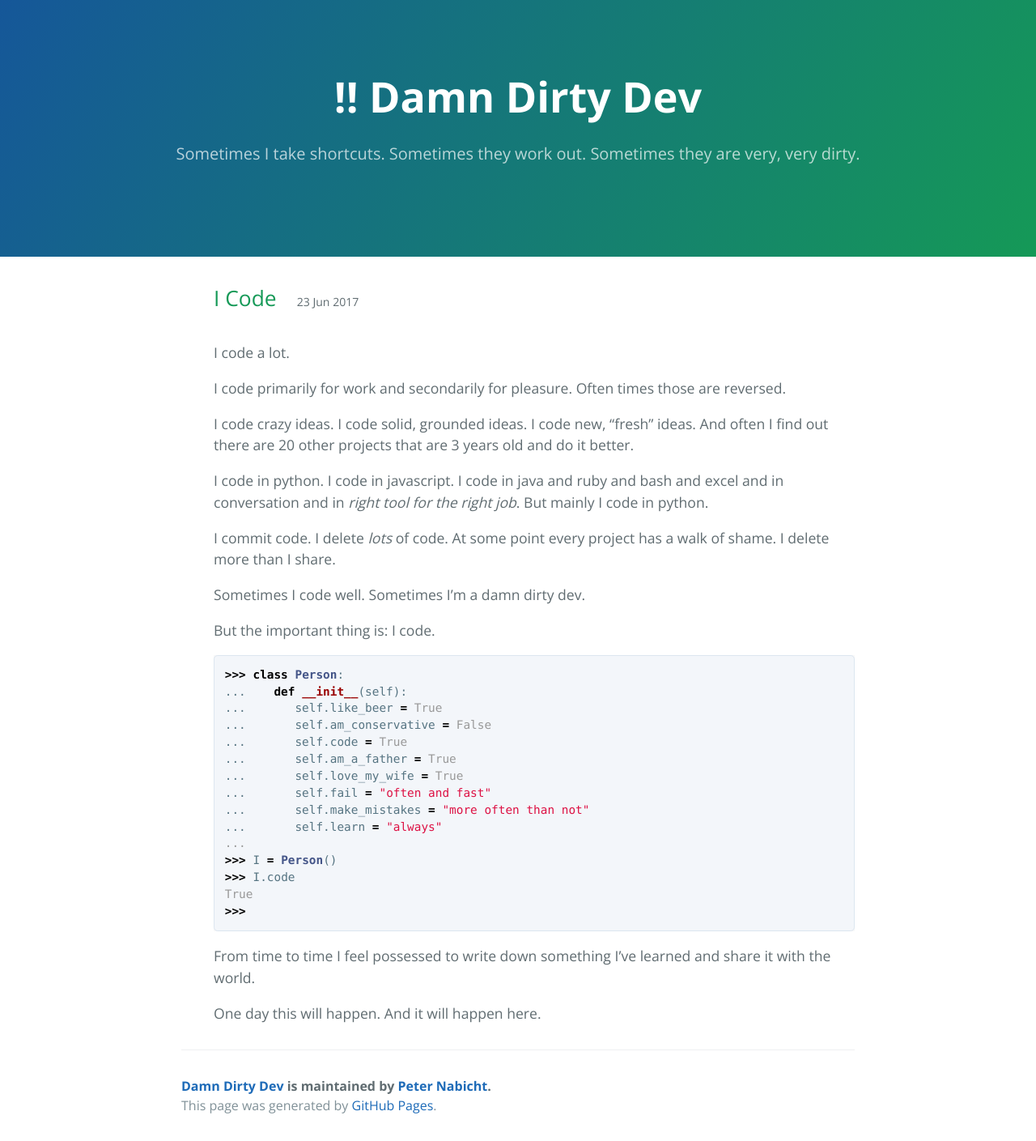
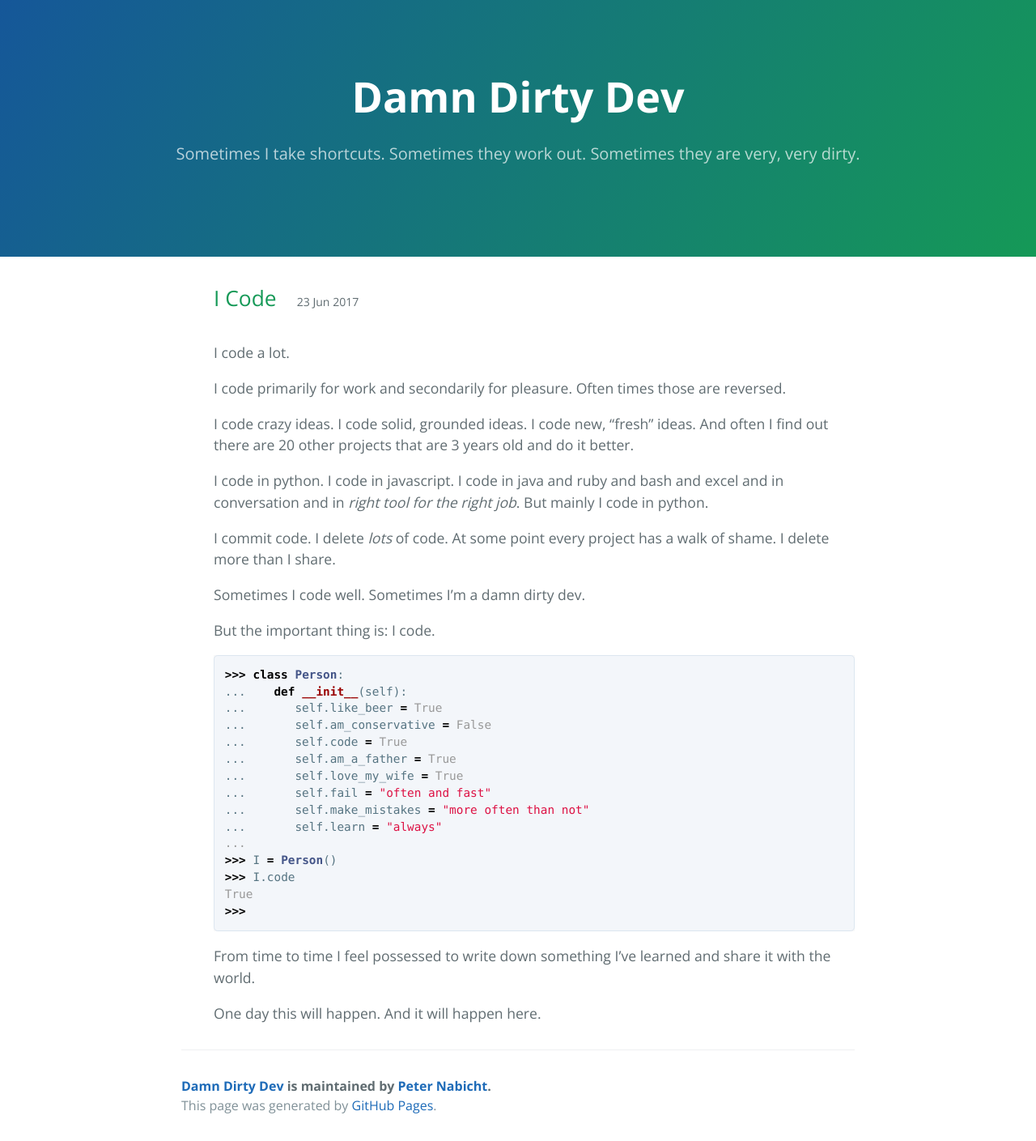
Before and after one commit to pietromenna/jekyll-cayman-theme, a Jekyll site: the page built from index.html, in a window 1280 px wide. Shown: the whole page at 81% size. Built offline with Jekyll 4.4.1, drawn with Linux system fonts in a browser that asks for light colours; the list of posts is cut into pages by our own code.

Commit message:
for some reason css not working, trying brute force

```diff
--- a/_includes/page-header.html
+++ b/_includes/page-header.html
@@ -1,5 +1,5 @@
 <section class="page-header">
-  <a href="{{ site.url }}" class="nodecoration"><h1 class="project-name">!! {{ site.title }}</h1></a>
+  <a href="{{ site.url }}" style="color: #FFFFFF"><h1 class="project-name">{{ site.title }}</h1></a>
   <h2 class="project-tagline">{{ site.tagline }}</h2>
   <!--<a href="#" class="btn">View on GitHub</a>
   <a href="#" class="btn">Download .zip</a>
```
